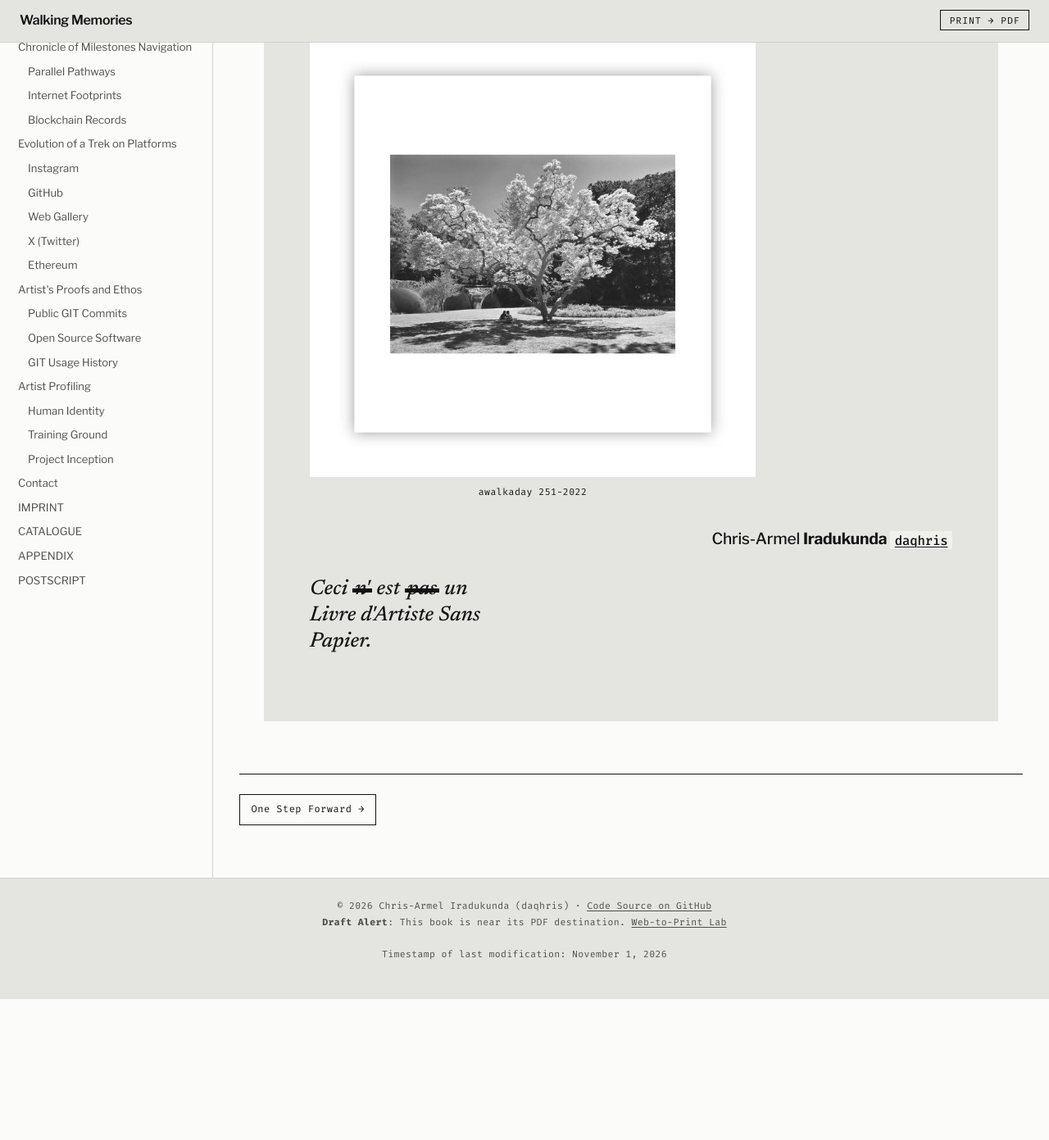
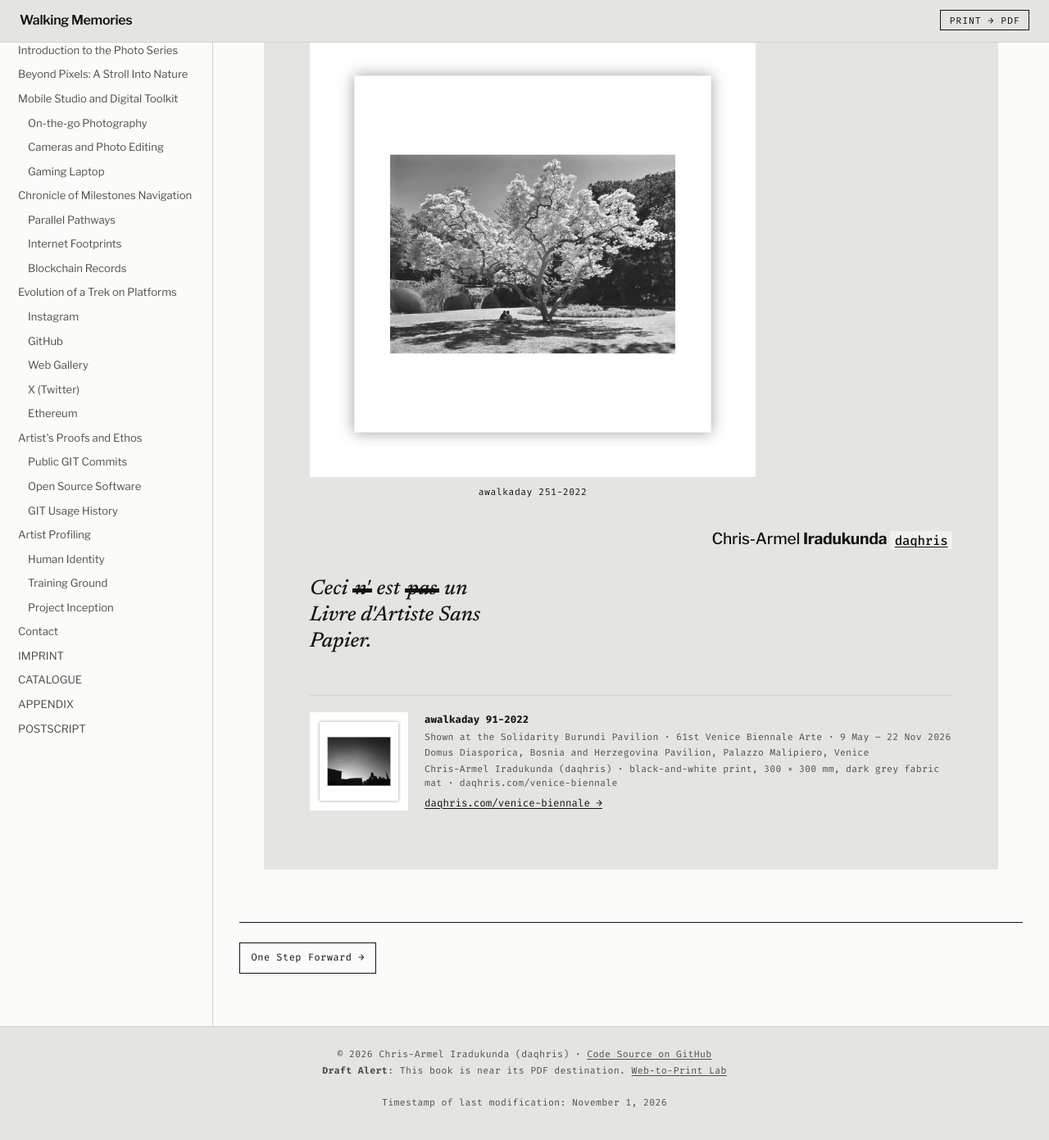
Before and after one commit to awalkaday/about-awalkaday-art, a Jekyll site: the page built from index.md, in a window 1280 px wide and 1400 px high, scrolled down 498 px. Shown: the top 1391 px of the window at 82% size. Built offline with Jekyll 4.4.1, drawn with Linux system fonts in a browser that asks for light colours; before the commit the page ends 1717 px from its top, so only the background shows below that.

Commit message:
Venice Biennale marks: back cover photo 91-2022, Imprint credits, home band
- back cover: awalkaday 91-2022 (token 211, the on-chain file that was printed)
  as minted, 64 mm, with a two-line caption; replaces the repeat of 251-2022
- Imprint (web + print chapter) and a band on the home page carry the full credit
- one source for the wording: _data/exhibition.yml + _includes/exhibition-mark.html
- covers unchanged; no separate edition

Co-Authored-By: Claude Sonnet 5.5 <noreply@anthropic.com>
Claude-Session: https://claude.ai/code/session_018stEAmvS4QxanA8HGsYLbU

```diff
--- /dev/null
+++ b/_data/exhibition.yml
@@ -0,0 +1,14 @@
+# Exhibition marks: one source for every caption/credit that mentions the Venice Biennale.
+# Used by _includes/exhibition-mark.html (screen, print chapters, back cover). Edit here only.
+work: "awalkaday 91-2022"
+token_id: 211
+artist: "Chris-Armel Iradukunda (daqhris)"
+venue: "Solidarity Burundi Pavilion"
+host: "Domus Diasporica, Bosnia and Herzegovina Pavilion"
+place: "Palazzo Malipiero, Venice"
+event: "61st Venice Biennale Arte"
+year: "2026"
+dates: "9 May – 22 Nov 2026"
+print: "black-and-white print, 300 × 300 mm, dark grey fabric mat"
+url_text: "daqhris.com/venice-biennale"
+url: "https://daqhris.com/venice-biennale"
--- /dev/null
+++ b/_includes/exhibition-mark.html
@@ -0,0 +1,6 @@
+{%- assign x = site.data.exhibition -%}
+{%- if include.variant == "full" -%}
+<span class="exhibition-mark">Shown at the {{ x.venue }} · {{ x.event }} · {{ x.dates }}</span><span class="exhibition-mark">{{ x.host }}, {{ x.place }}</span><span class="exhibition-mark">{{ x.artist }} · {{ x.print }} · {{ x.url_text }}</span>
+{%- else -%}
+<span class="exhibition-mark">Shown at the {{ x.event }}, {{ x.year }}</span>
+{%- endif -%}
--- a/assets/css/print.css
+++ b/assets/css/print.css
@@ -432,13 +432,13 @@ html, body {
   position: absolute;
   right: 16mm;
   bottom: 14mm;
-  width: 54mm;
+  width: 64mm;
   margin: 0;
   text-align: center;
 }
 .book-back .back-photo img {
-  width: 54mm;
-  height: 54mm;
+  width: 64mm;
+  height: 64mm;
   max-height: none;
   object-fit: contain;
   margin: 0;
@@ -449,8 +449,23 @@ html, body {
   font-style: normal;
   font-size: 6.5pt;
   letter-spacing: 0.04em;
-  margin-top: 2mm;
+  margin-top: 1mm;
   text-align: center;
+}
+
+/* Exhibition marks (text comes from _data/exhibition.yml via _includes/exhibition-mark.html):
+   a quiet second line under a photo ID. Never wraps mid-word. */
+.exhibition-mark {
+  display: block;
+  font-family: var(--font-mono);
+  font-style: normal;
+  font-size: 0.9em;
+  line-height: 1.45;
+  letter-spacing: 0.02em;
+  color: var(--color-muted);
+  margin-top: 0.6mm;
+  word-break: normal;
+  overflow-wrap: normal;
 }
 
 .book-back .back-foot {
--- a/assets/css/screen.css
+++ b/assets/css/screen.css
@@ -547,3 +547,45 @@ del {
   html { scroll-behavior: auto; }
   * { transition: none !important; }
 }
+
+/* ── Exhibition marks ─────────────────────────────────────────────
+   Text comes from _data/exhibition.yml (_includes/exhibition-mark.html). */
+.exhibition-mark {
+  display: block;
+  font-family: var(--font-mono);
+  font-size: 0.72rem;
+  line-height: 1.5;
+  letter-spacing: 0.02em;
+  color: var(--color-text-muted);
+  word-break: normal;
+  overflow-wrap: break-word;
+  margin-top: 0.15rem;
+}
+.exhibition-band {
+  display: flex;
+  gap: 1.25rem;
+  align-items: center;
+  margin: 3rem 0 1rem;
+  padding-top: 1.25rem;
+  border-top: 1px solid var(--color-border);
+}
+.exhibition-band img {
+  flex: 0 0 auto;
+  width: 120px;
+  height: auto;
+  margin: 0;
+}
+.exhibition-band p {
+  margin: 0;
+  font-family: var(--font-mono);
+  font-size: 0.78rem;
+  line-height: 1.5;
+}
+.exhibition-band a {
+  display: inline-block;
+  margin-top: 0.4rem;
+  color: var(--color-text);
+}
+@media (max-width: 520px) {
+  .exhibition-band { flex-direction: column; align-items: flex-start; }
+}
--- a/index.md
+++ b/index.md
@@ -21,3 +21,8 @@ description: "Open-source artbook retracing the digital footprints of an exiled
 <div class="hint hint-info">
 <em>Ceci <del>n'<span class="sr-only"> (crossed out)</span></del> est <del>pas<span class="sr-only"> (crossed out)</span></del> un Livre d'Artiste Sans Papier.</em>
 </div>
+
+<aside class="exhibition-band" aria-label="On view at the Venice Biennale">
+  <img decoding="async" data-token="211" data-arweave="https://xjp7hza4gi5jdcag2jq3jmtdysje24arqrq2mxdxxqenaxadq7yq.arweave.net/ul_z5BwyOpGIBtJhtLJjxJJNcBGEYaZcd7wI0FwDh_E" src="/assets/photos/web/t0211-awalkaday-91-2022.jpg" srcset="/assets/photos/web/t0211-awalkaday-91-2022.jpg 800w, /assets/photos/t0211-awalkaday-91-2022.jpg 1600w" sizes="120px" alt="awalkaday 91-2022" width="120" loading="lazy">
+  <p><strong>awalkaday 91-2022</strong>{% include exhibition-mark.html variant="full" %}<a href="{{ site.data.exhibition.url }}">{{ site.data.exhibition.url_text }} →</a></p>
+</aside>
```
Also changed, not shown: _chapters/imprint.md (+1 -1 lines), impression.md (+2 -2 lines), imprint.md (+1 -1 lines), .github/README.md.
